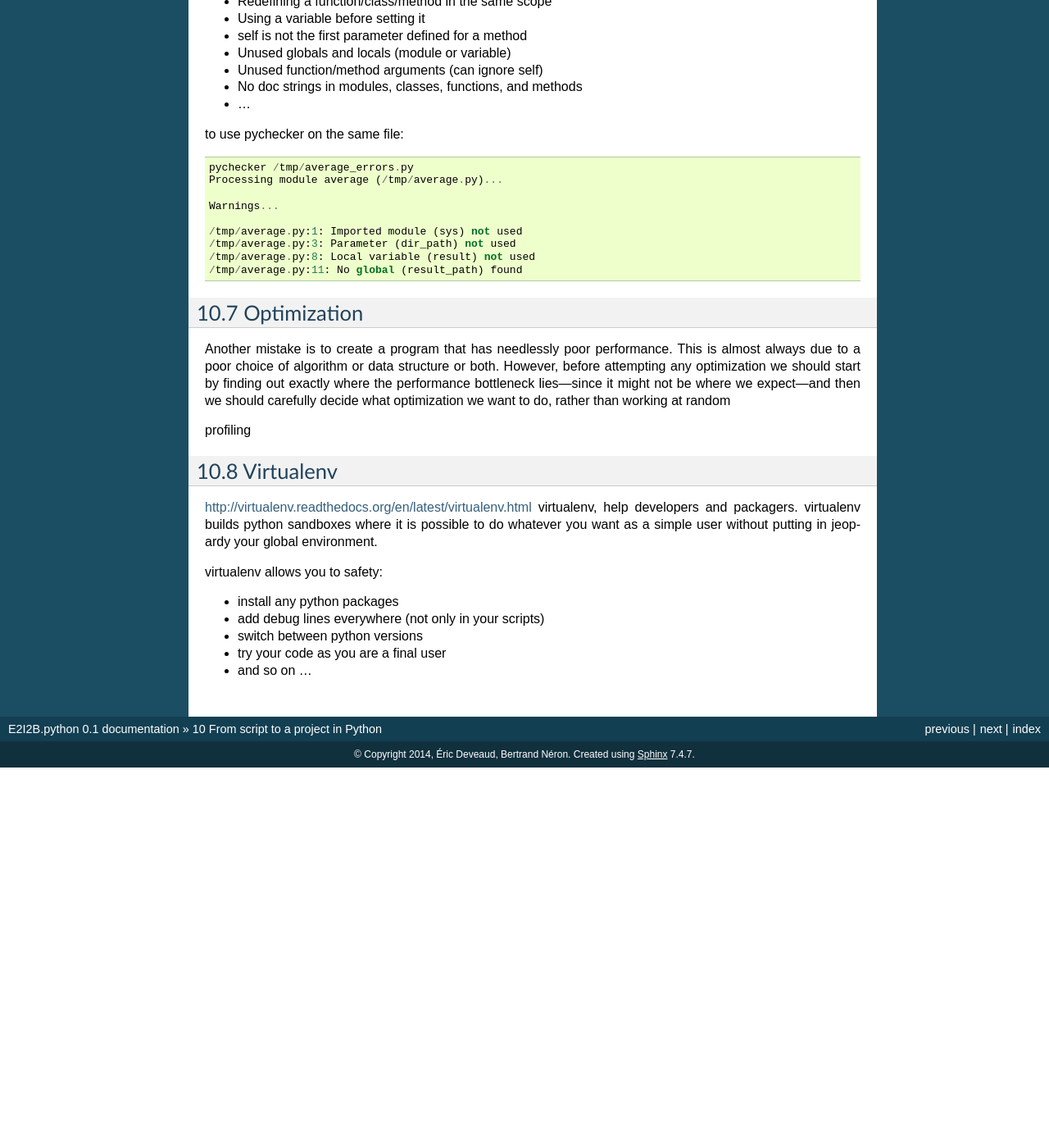
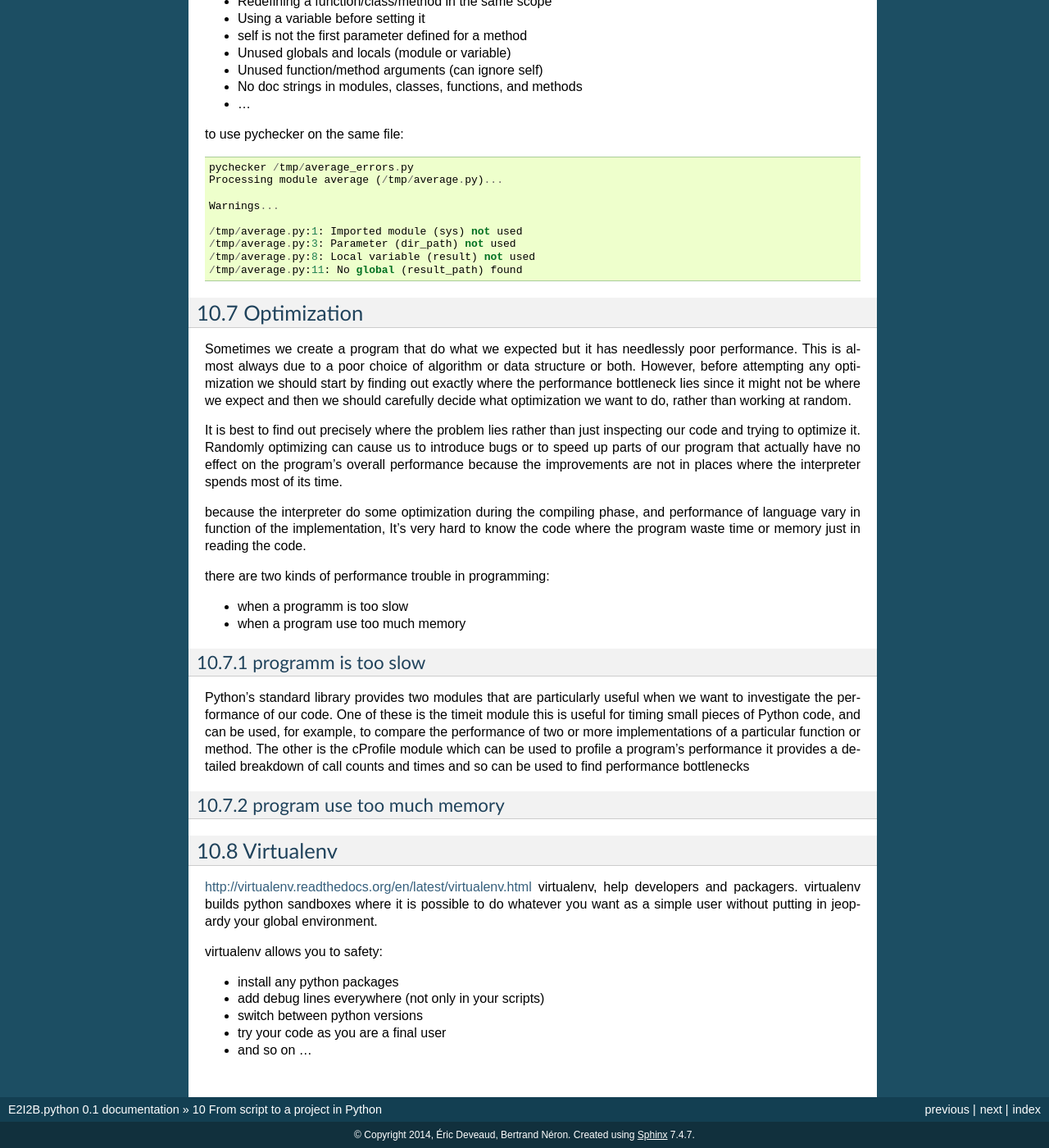
Before and after one commit to C3BI-pasteur-fr/python-course-1, a Sphinx documentation site: the page built from source/From_script_to_project.rst, in a window 1280 px wide and 1400 px high, scrolled down 13661 px. Shown: the whole window at 82% size. Built offline with Sphinx 7.4.7, drawn with Linux system fonts in a browser that asks for light colours; before the commit the page ends 14597 px from its top, so only the background shows below that; some of the changed text lies outside the part shown.

Commit message:
start section about profiling

```diff
--- a/source/From_script_to_project.rst
+++ b/source/From_script_to_project.rst
@@ -687,14 +687,42 @@ to use pychecker on the same file::
 Optimization
 ============
 
-Another mistake is to create a program that has
-needlessly poor performance. This is almost always due to a poor choice of algorithm
-or data structure or both. However, before attempting any optimization
-we should start by finding out exactly where the performance bottleneck
-lies—since it might not be where we expect—and then we should carefully decide
-what optimization we want to do, rather than working at random
+Sometimes we create a program that do what we expected but it has needlessly poor performance.
+This is almost always due to a poor choice of algorithm or data structure or both.
+However, before attempting any optimization we should start by finding out exactly where the performance bottleneck
+lies since it might not be where we expect and then we should carefully decide
+what optimization we want to do, rather than working at random.
 
-profiling
+It is best to find out precisely where the problem lies rather than just
+inspecting our code and trying to optimize it. Randomly optimizing can cause
+us to introduce bugs or to speed up parts of our program that actually have no
+effect on the program’s overall performance because the improvements are not
+in places where the interpreter spends most of its time.
+
+because the interpreter do some optimization during the compiling phase,
+and performance of language vary in function of the implementation,
+It's very hard to know the code where the program waste time or memory just
+in reading the code.
+
+there are two kinds of performance trouble in programming:
+
+* when a programm is too slow
+* when a program use too much memory
+
+programm is too slow
+--------------------
+
+Python’s standard library provides two modules that are particularly useful
+when we want to investigate the performance of our code. One of these is the
+timeit module this is useful for timing small pieces of Python code, and can be
+used, for example, to compare the performance of two or more implementations
+of a particular function or method. The other is the cProfile module which can
+be used to profile a program’s performance it provides a detailed breakdown
+of call counts and times and so can be used to find performance bottlenecks
+
+program use too much memory
+---------------------------
+
 
 Virtualenv
 ==========
```
